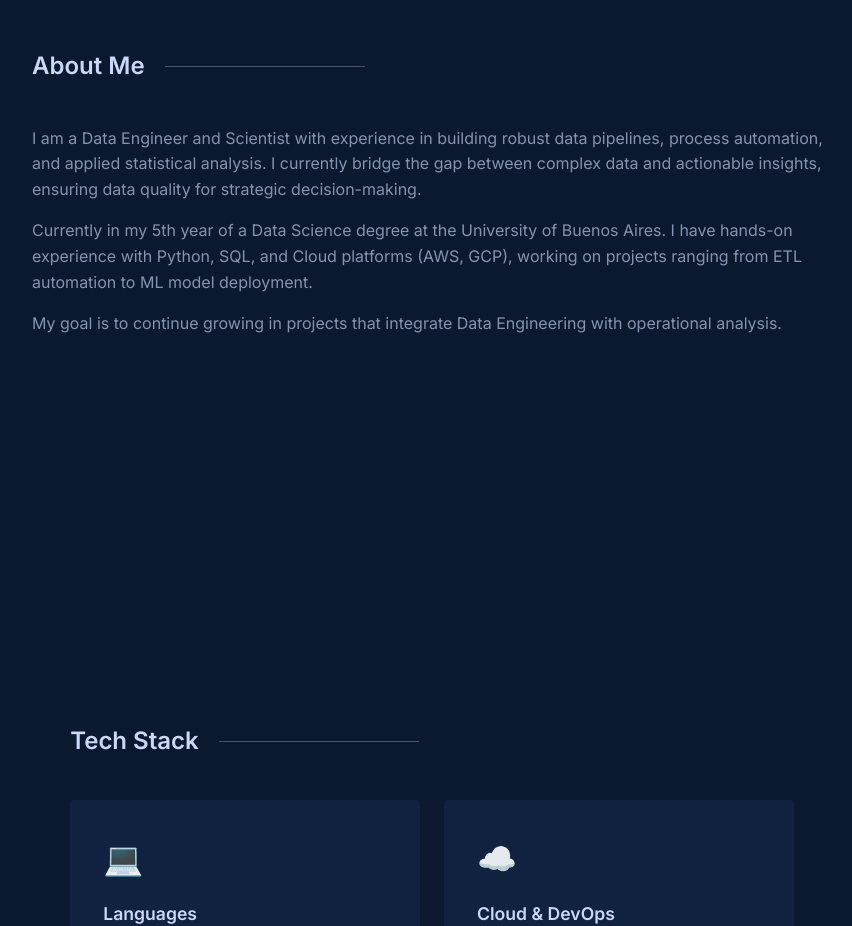
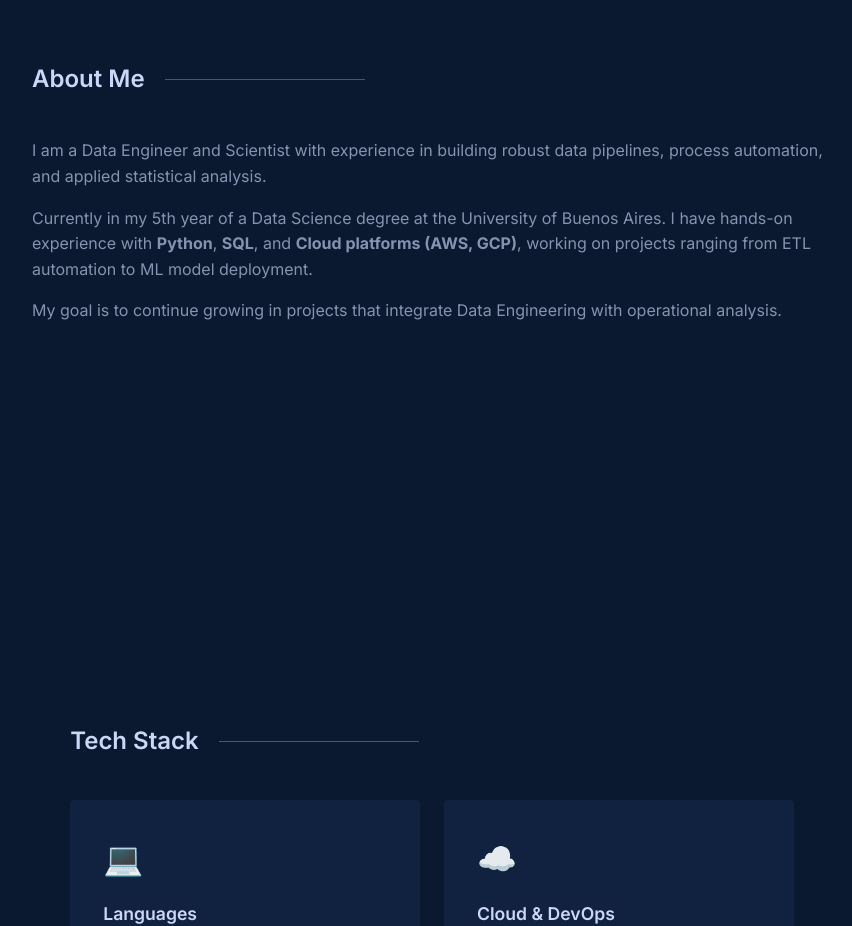
Before and after one commit to lmendezayl/lmendezayl.github.io, a plain HTML site: page index.html in a window 1280 px wide. Shown: the part 1000-1926 px from the top of the page, without its empty margins (208-1060 px from the left). Drawn offline with Linux system fonts and the light colour scheme.

Commit message:
docs: changes to about

```diff
--- a/index.html
+++ b/index.html
@@ -87,10 +87,10 @@
                 <div class="about-content">
                     <div class="about-text">
                         <p>I am a Data Engineer and Scientist with experience in building robust data pipelines, process
-                            automation, and applied statistical analysis. I currently bridge the gap between complex
-                            data and actionable insights, ensuring data quality for strategic decision-making.</p>
+                            automation, and applied statistical analysis. </p>
                         <p>Currently in my 5th year of a Data Science degree at the University of Buenos Aires. I have
-                            hands-on experience with Python, SQL, and Cloud platforms (AWS, GCP), working on projects
+                            hands-on experience with <b>Python</b>, <b>SQL</b>, and <b>Cloud platforms (AWS, GCP)</b>,
+                            working on projects
                             ranging from ETL automation to ML model deployment.</p>
                         <p>My goal is to continue growing in projects that integrate Data Engineering with operational
                             analysis.</p>
```
